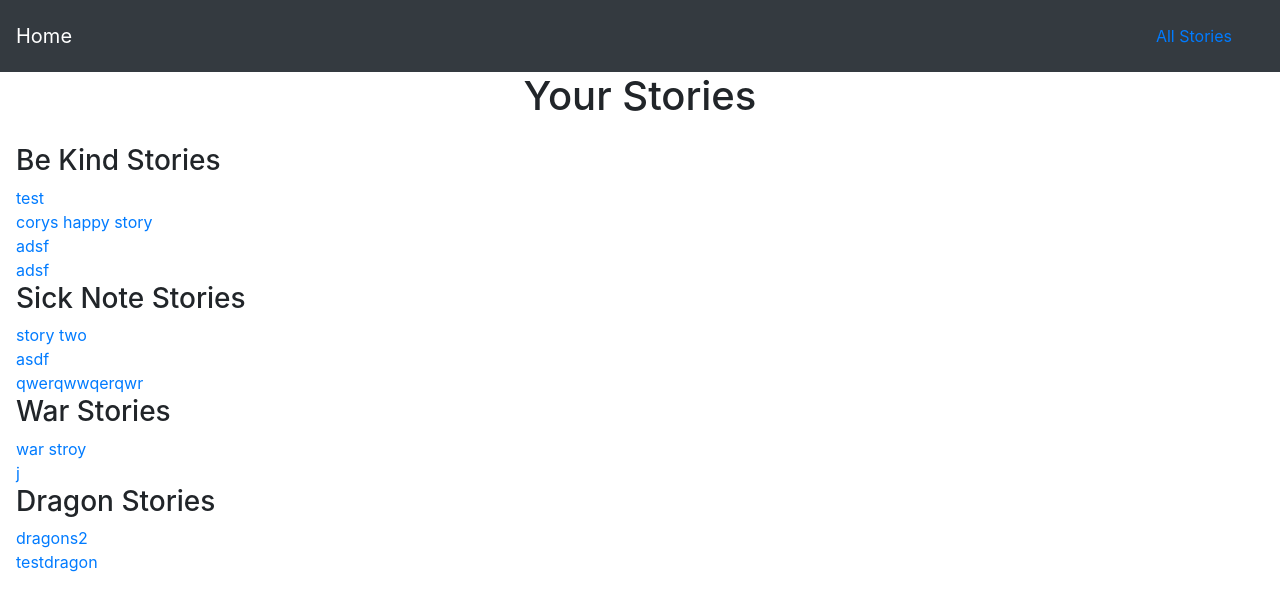
After one commit to cbritton1/CS3620_Project2, a Django app: page /all_stories in a window 1280 px wide. The commit adds this page. Shown: the top 611 px of the page. Run offline with Django 3.2, Linux system fonts and the light colour scheme; data comes from the database, SQL or seed files in the repository; both versions use the stored data as it was after the commit; some libraries are stand-ins or nearby versions.

Commit message:
adding the first 4 stories

```diff
--- a/mad_libs/urls.py
+++ b/mad_libs/urls.py
@@ -18,5 +18,5 @@ from django.urls import path, include
 
 urlpatterns = [
     path('admin/', admin.site.urls),
-    path('story_time/', include('story_time.urls')),
+    path('', include('story_time.urls')),
 ]
--- a/story_time/admin.py
+++ b/story_time/admin.py
@@ -1,6 +1,9 @@
 from django.contrib import admin
-from .models import StoryOne
+from .models import StoryOne, StoryTwo, StoryWar, StoryDragons
 
 
 # Register your models here.
 admin.site.register(StoryOne)
+admin.site.register(StoryTwo)
+admin.site.register(StoryWar)
+admin.site.register(StoryDragons)
--- a/story_time/models.py
+++ b/story_time/models.py
@@ -3,9 +3,54 @@ from django.db import models
 
 # Create your models here.
 class StoryOne(models.Model):
+    story_name = models.CharField(max_length=200)
     noun_one = models.CharField(max_length=20)
     noun_two = models.CharField(max_length=20)
     noun_three = models.CharField(max_length=20)
     place = models.CharField(max_length=20)
     adjective = models.CharField(max_length=20)
     noun_four = models.CharField(max_length=20)
+
+
+class StoryTwo(models.Model):
+    story_name = models.CharField(max_length=200)
+    silly_word1 = models.CharField(max_length=30)
+    last_name = models.CharField(max_length=30)
+    illness = models.CharField(max_length=30)
+    noun_plural = models.CharField(max_length=30)
+    adjective1 = models.CharField(max_length=30)
+    adjective2 = models.CharField(max_length=30)
+    silly_word2 = models.CharField(max_length=30)
+    place = models.CharField(max_length=30)
+    number = models.IntegerField()
+    adjective3 = models.CharField(max_length=30)
+
+
+class StoryWar(models.Model):
+    story_name = models.CharField(max_length=200)
+    noun1 = models.CharField(max_length=200)
+    noun2 = models.CharField(max_length=200)
+    noun3 = models.CharField(max_length=200)
+    occupation = models.CharField(max_length=200)
+    verb = models.CharField(max_length=200)
+    place = models.CharField(max_length=200)
+    verb2 = models.CharField(max_length=200)
+    noun4 = models.CharField(max_length=200)
+    verb3 = models.CharField(max_length=200)
+    noun5 = models.CharField(max_length=200)
+    noun6 = models.CharField(max_length=200)
+    emotion = models.CharField(max_length=200)
+
+
+class StoryDragons(models.Model):
+    story_name = models.CharField(max_length=200)
+    color = models.CharField(max_length=200)
+    superlative = models.CharField(max_length=200)
+    adjective1 = models.CharField(max_length=200)
+    body_part = models.CharField(max_length=200)
+    body_part2 = models.CharField(max_length=200)
+    noun1 = models.CharField(max_length=200)
+    animal = models.CharField(max_length=200)
+    adjective2 = models.CharField(max_length=200)
+    adjective3 = models.CharField(max_length=200)
+    adjective4 = models.CharField(max_length=200)
--- /dev/null
+++ b/story_time/templates/story_time/all_stories.html
@@ -0,0 +1,23 @@
+{% extends 'story_time/base.html' %}
+
+{% block body %}
+  <h1 class="text-center">Your Stories</h1>
+  <div class="ml-3 mt-4">
+  <h3>Be Kind Stories</h3>
+    {% for story in story_list1 %}
+      <a href="{% url 'story_time:story_one' story.id %}">{{ story.story_name }}</a><br>
+    {% endfor %}
+    <h3>Sick Note Stories</h3>
+    {% for story in story_list2 %}
+      <a href="{% url 'story_time:story_two' story.id %}">{{ story.story_name }}</a><br>
+    {% endfor %}
+    <h3>War Stories</h3>
+    {% for story in story_list3 %}
+      <a href="{% url 'story_time:story_war' story.id %}">{{ story.story_name }}</a><br>
+    {% endfor %}
+  <h3>Dragon Stories</h3>
+    {% for story in story_list4 %}
+      <a href="{% url 'story_time:story_dragons' story.id %}">{{ story.story_name }}</a><br>
+    {% endfor %}
+  </div>
+{% endblock %}
--- a/story_time/templates/story_time/base.html
+++ b/story_time/templates/story_time/base.html
@@ -11,7 +11,7 @@
   <nav class="navbar navbar-dark bg-dark">
     <a href="{% url 'story_time:home' %}" class="navbar-brand">Home</a>
     <div class="navbar">
-{#      <a href="#" class="nav-item nav-link">put something here</a>#}
+      <a href="{% url 'story_time:all_stories' %}" class="nav-item nav-link">All Stories</a>
     </div>
   </nav>
 {% block body %}
--- a/story_time/templates/story_time/home.html
+++ b/story_time/templates/story_time/home.html
@@ -3,7 +3,10 @@
 {% block body %}
   <h2 class="text-center">Fun Stories</h2>
   <div class="container">
-    <a href="{% url 'story_time:story_one_form'  %}">story 1</a>
+    <a href="{% url 'story_time:story_one_form' %}">Be Kind</a><br>
+    <a href="{% url 'story_time:story_two_form' %}">Sick Note</a><br>
+    <a href="{% url 'story_time:story_war_form' %}">War</a><br>
+    <a href="{% url 'story_time:story_dragons_form' %}">Dragons</a>
     <hr/>
   </div>
 {% endblock %}
--- a/story_time/urls.py
+++ b/story_time/urls.py
@@ -5,6 +5,13 @@ app_name = 'story_time'
 urlpatterns = [
     path('', views.home, name='home'),
     path('story_one_form/', views.story_one_form, name='story_one_form'),
-    path('story_one/', views.story_one, name='story_one'),
+    path('story_two_form/', views.story_two_form, name='story_two_form'),
+    path('story_war_form/', views.story_war_form, name='story_war_form'),
+    path('story_dragons_form/', views.story_dragons_form, name='story_dragons_form'),
+    path('story_one/<int:item_id>', views.story_one, name='story_one'),
+    path('story_two/<int:item_id>', views.story_two, name='story_two'),
+    path('story_war/<int:item_id>', views.story_war, name='story_war'),
+    path('story_dragons/<int:item_id>', views.story_dragons, name='story_dragons'),
+    path('all_stories', views.all_stories, name='all_stories'),
     # path('story_delete<int:item_id>/', views.story_delete, name='story_delete')
 ]
--- a/story_time/views.py
+++ b/story_time/views.py
@@ -1,7 +1,7 @@
 from django.shortcuts import render, redirect
 from django.http import HttpResponse
-from .forms import StoryOneForm
-from .models import StoryOne
+from .forms import StoryOneForm, StoryTwoForm, StoryWarForm, StoryDragonsForm
+from .models import StoryOne, StoryTwo, StoryWar, StoryDragons
 
 
 # Create your views here.
@@ -10,26 +10,74 @@ def home(request):
     return render(request, 'story_time/home.html', context)
 
 
-def story_one(request,):
-    item = StoryOne.objects.get(pk=2)
+def story_one(request, item_id):
+    item = StoryOne.objects.get(pk=item_id)
     context = {'item': item}
-    # return HttpResponse(context)
     return render(request, 'story_time/story_one.html', context)
 
 
-def story_one_form(request):
+def story_two(request, item_id):
+    item = StoryTwo.objects.get(pk=item_id)
+    context = {'item': item}
+    return render(request, 'story_time/story_two.html', context)
+
+
+def story_war(request, item_id):
+    item = StoryWar.objects.get(pk=item_id)
+    context = {'item': item}
+    return render(request, 'story_time/story_war.html', context)
+
+
+def story_dragons(request, item_id):
+    item = StoryDragons.objects.get(pk=item_id)
+    return render(request, 'story_time/story_dragons.html', {'item': item})
+
+
+def story_one_form(request,):
     form = StoryOneForm(request.POST or None)
 
     if form.is_valid():
         form.save()
-        return redirect('story_time:story_one')
+        return redirect('story_time:all_stories')
     return render(request, 'story_time/story_one_form.html', {'form': form})
 
 
-# def story_delete(request, id):
-#     item = StoryOne.objects.get(id=id)
-#
-#     if request.method == 'POST':
-#         item.delete()
-#         return redirect('story_time:home')
-#     return render(request, 'story_time/story_one_delete.html', {'item': item})
+def story_two_form(request,):
+    form = StoryTwoForm(request.POST or None)
+
+    if form.is_valid():
+        form.save()
+        return redirect('story_time:all_stories')
+    return render(request, 'story_time/story_one_form.html', {'form': form})
+
+
+def story_war_form(request,):
+    form = StoryWarForm(request.POST or None)
+
+    if form.is_valid():
+        form.save()
+        return redirect('story_time:all_stories')
+    return render(request, 'story_time/story_one_form.html', {'form': form})
+
+
+def story_dragons_form(request):
+    form = StoryDragonsForm(request.POST or None)
+
+    if form.is_valid():
+        form.save()
+        return redirect('story_time:all_stories')
+    return render(request, 'story_time/story_one_form.html', {'form': form})
+
+
+def all_stories(request):
+    story_list1 = StoryOne.objects.all()
+    story_list2 = StoryTwo.objects.all()
+    story_list3 = StoryWar.objects.all()
+    story_list4 = StoryDragons.objects.all()
+    context = {
+        'story_list1': story_list1,
+        'story_list2': story_list2,
+        'story_list3': story_list3,
+        'story_list4': story_list4,
+    }
+    return render(request, 'story_time/all_stories.html', context)
```
Also changed, not shown: story_time/forms.py (+28 -2 lines), story_time/templates/story_time/story_dragons.html (added, +12 -0 lines), story_time/templates/story_time/story_one.html (+13 -1 lines), story_time/templates/story_time/story_two.html (added, +14 -0 lines), story_time/templates/story_time/story_war.html (added, +15 -0 lines), db.sqlite3, story_time/migrations/0002_storyone_story_name.py (added), story_time/migrations/0003_storytwo.py (added), story_time/migrations/0004_storytwo_number.py (added), story_time/migrations/0005_storywar.py (added), story_time/migrations/0006_storydragons.py (added), story_time/migrations/0007_storydragons_body_part2.py (added).
